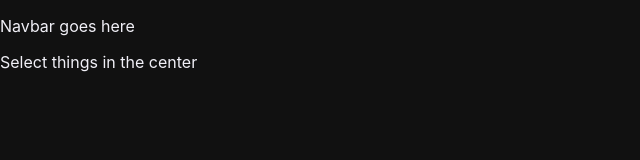
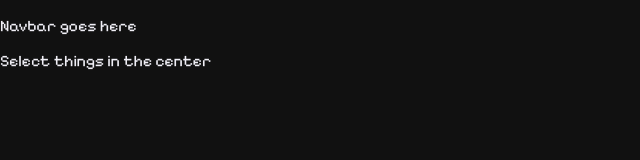
Before and after one commit to AnibalPal/portfolio, a React (Vite) app: page /#/home in a window 1280 px wide. Shown: the top 160 px of the page, without its empty margins (0-640 px from the left). Built offline with nearby package versions, Linux system fonts and the light colour scheme.

Commit message:
add a font

```diff
--- a/src/App.css
+++ b/src/App.css
@@ -1,44 +1,15 @@
-html {
-  --background: #f1f0f7;
-  --foreground: #111111;
-  --bg-button: #aea9cc;
+/* Use this one for global classes */
+
+p.small {
+  font-size: 16px;
 }
 
-html[data-theme='dark'] {
-  --background: #111111;
-  --foreground: #f1f0f7;
-  --bg-button: #463b83;
+p.medium {
+  font-size: 24px;
 }
 
-/* :root {
-  --background: #f1f0f7;
-  --foreground: #111111;
-  --bg-button: #aea9cc;
-} */
-
-/* :root {
-  --background: #111111;
-  --foreground: #f1f0f7;
-  --bg-button: #463b83;
-} */
-
-#root {
-  background-color: var(--background);
-  width: 100vw;
-}
-
-.stack {
-  display: flex;
-  flex-direction: column;
-  gap: 8px;
-}
-
-p {
-  color: var(--foreground);
-}
-
-h3 {
-  color: var(--foreground);
+p.large {
+  font-size: 32px;
 }
 
 button {
--- a/src/App.tsx
+++ b/src/App.tsx
@@ -1,13 +1,13 @@
-import { NavLink, Outlet, useLocation, useNavigate } from 'react-router'
+import { Outlet, useLocation, useNavigate } from 'react-router'
 import './App.css'
 import "../i18n"
-import { useTranslation } from 'react-i18next';
+// import { useTranslation } from 'react-i18next';
 import { useEffect } from 'react';
 import Navbar from './components/navbar';
 
-type Languages = "en" | "es";
+// type Languages = "en" | "es";
 
-const languages: Languages[] = ["en", "es"];
+// const languages: Languages[] = ["en", "es"];
 
 function App() {
 
@@ -32,15 +32,15 @@ function App() {
     }
   }, [])
 
-  const changeTheme = () => {
-    if (document.documentElement.getAttribute("data-theme") === "dark") {
-      document.documentElement.setAttribute("data-theme", "light");
-      localStorage.setItem("theme", "light");
-    } else {
-      document.documentElement.setAttribute("data-theme", "dark");
-      localStorage.setItem("theme", "dark");
-    }
-  }
+  // const changeTheme = () => {
+  //   if (document.documentElement.getAttribute("data-theme") === "dark") {
+  //     document.documentElement.setAttribute("data-theme", "light");
+  //     localStorage.setItem("theme", "light");
+  //   } else {
+  //     document.documentElement.setAttribute("data-theme", "dark");
+  //     localStorage.setItem("theme", "dark");
+  //   }
+  // }
 
   return (
     <>
--- a/src/index.css
+++ b/src/index.css
@@ -1,3 +1,8 @@
+@font-face {
+  font-family: pixelify-sans;
+  src: url(./assets/fonts/PixelifySans-VariableFont_wght.ttf);
+}
+
 html {
   --background: #f1f0f7;
   --foreground: #111111;
@@ -19,7 +24,7 @@ body {
   height: 100vh;
   width: 100vw;
 
-  font-family: Inter, system-ui, Avenir, Helvetica, Arial, sans-serif;
+  font-family: pixelify-sans, Inter, system-ui, Avenir, Helvetica, Arial, sans-serif;
   font-synthesis: none;
   text-rendering: optimizeLegibility;
   -webkit-font-smoothing: antialiased;
--- a/src/main.tsx
+++ b/src/main.tsx
@@ -3,8 +3,8 @@ import { createRoot } from 'react-dom/client'
 import './index.css'
 import App from './App.tsx'
 import { HashRouter, Route, Routes } from 'react-router'
-import About from './routes/about.tsx'
-import Proyects from './routes/proyects.tsx'
+import About from './routes/about/about.tsx'
+import Proyects from './routes/proyects/proyects.tsx'
 import Home from './routes/home/home.tsx'
 
 createRoot(document.getElementById('root')!).render(
--- a/src/routes/home/home.tsx
+++ b/src/routes/home/home.tsx
@@ -1,7 +1,7 @@
 const Home = () => {
     return (
         <div>
-            <p>Select things in the center</p>
+            <p className="small">Select things in the center</p>
         </div>
     )
 }
```
Also changed, not shown: src/assets/fonts/PixelifySans-VariableFont_wght.ttf (added), 5 other files (tests, documents, lock files or other folders).
